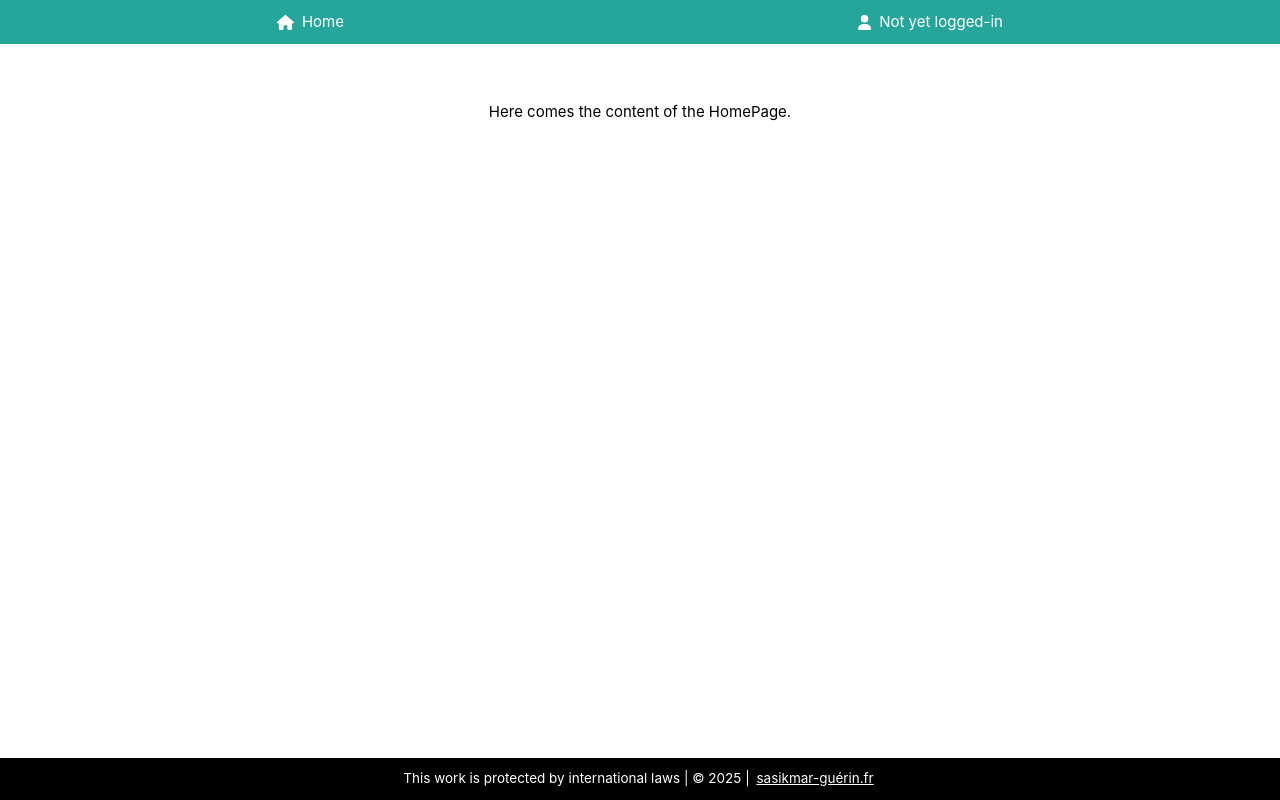
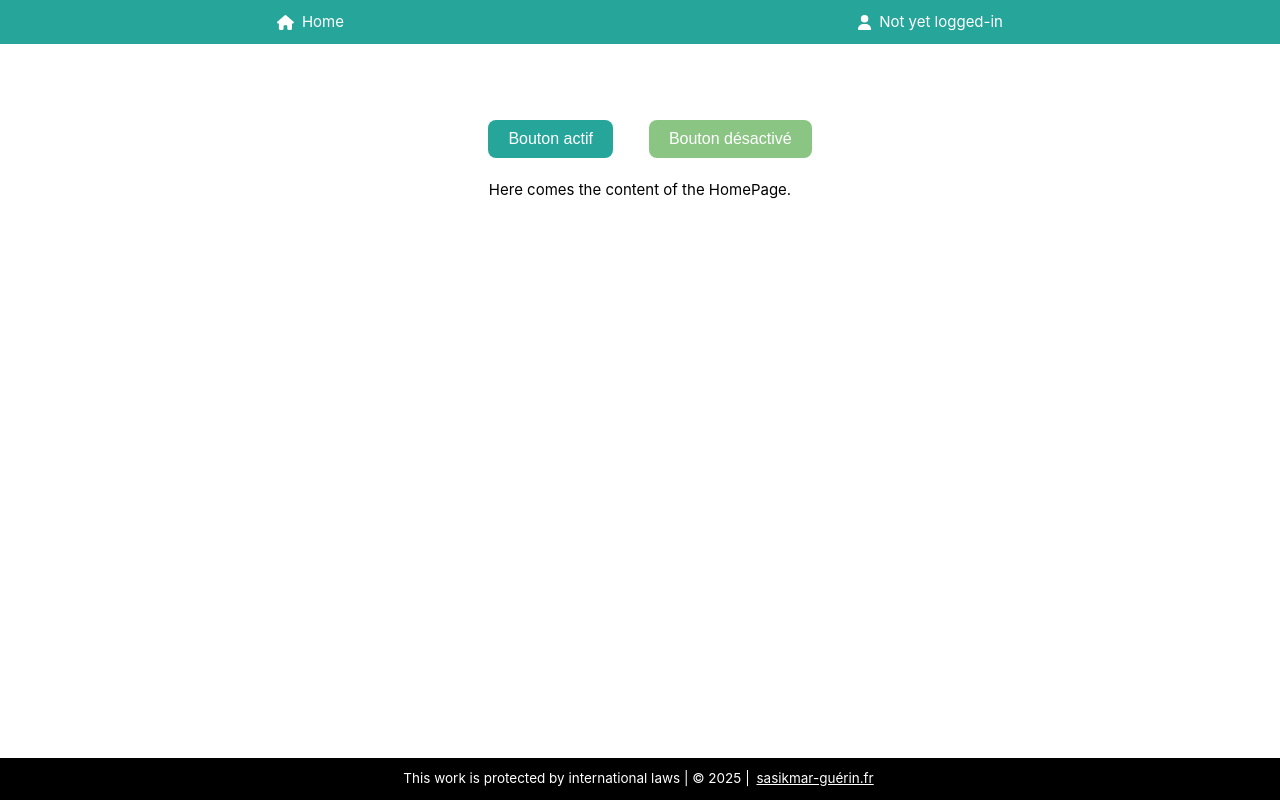
Before and after one commit to Sharu2501/tp3_sasikumar_guerin_lsi1, a Vue app: page / in a window 1280 px wide. Built offline with nearby package versions, Linux system fonts and the light colour scheme.

Commit message:
Ex 7: create BaseButton with primary color

```diff
--- /dev/null
+++ b/src/components/BaseButton.vue
@@ -0,0 +1,58 @@
+<template>
+  <div class="button-container">
+    <!-- Bouton actif avec animation -->
+    <button class="base-button custom-margin animated-button">
+      Bouton actif
+    </button>
+
+    <!-- Bouton désactivé -->
+    <button class="base-button" disabled>
+      Bouton désactivé
+    </button>
+  </div>
+</template>
+
+<script>
+export default {
+  name: 'BaseButton'
+}
+</script>
+
+<style scoped>
+.button-container {
+  display: flex;
+  gap: 1rem;
+}
+
+.base-button {
+  padding: 10px 20px;
+  background-color: #26a69a;
+  color: white;
+  border: none;
+  border-radius: 8px;
+  font-size: 1rem;
+  cursor: pointer;
+  transition: background-color 0.3s ease, transform 0.2s ease, box-shadow 0.2s ease;
+}
+
+.base-button:hover:enabled,
+.base-button:focus:enabled {
+  background-color: #2bbbad;
+}
+
+.base-button:disabled {
+  background-color: #8bc584;
+  cursor: not-allowed;
+}
+
+.custom-margin {
+  margin: 20px;
+}
+
+/* Animation sur hover et focus */
+.animated-button:hover,
+.animated-button:focus {
+  transform: scale(1.05);
+  box-shadow: 0 4px 10px rgba(0, 0, 0, 0.2);
+}
+</style>
--- a/src/components/HomePage.vue
+++ b/src/components/HomePage.vue
@@ -1,5 +1,12 @@
+<script setup>
+import BaseButton from '@/components/BaseButton.vue'
+</script>
+
 <template>
   <main class="home-page">
+    <div class="button-group">
+      <BaseButton>Bouton par défaut</BaseButton>
+    </div>
     <p>Here comes the content of the HomePage.</p>
   </main>
 </template>
@@ -11,9 +18,16 @@ export default {
 </script>
 
 <style scoped>
-.home-page {
+.home-page{
   width: 100%;
   padding: 20px;
   text-align: center;
 }
+
+.button-group {
+  display: flex;
+  justify-content: center;
+  align-items: center;
+  width: 100%;
+}
 </style>
```
